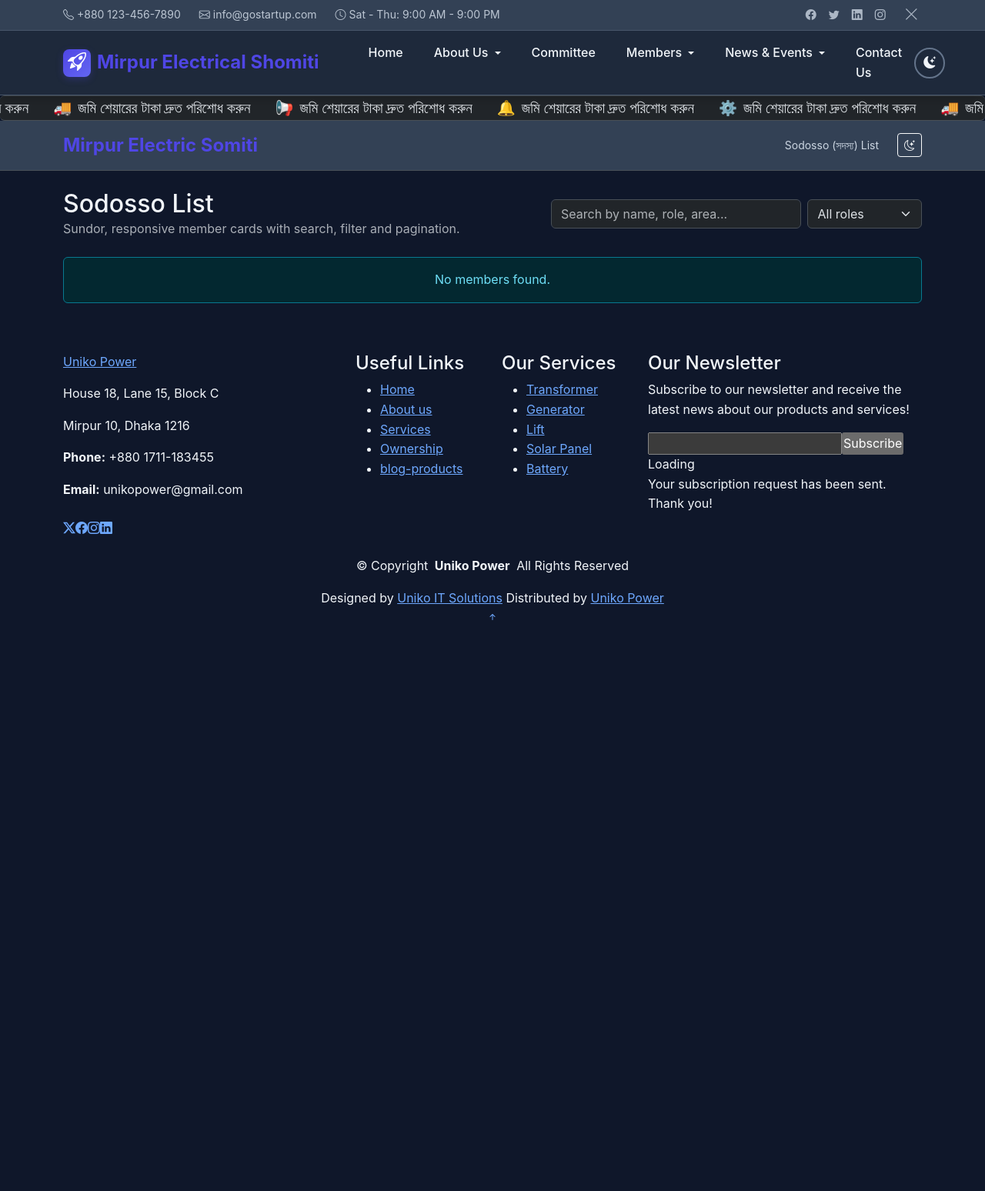
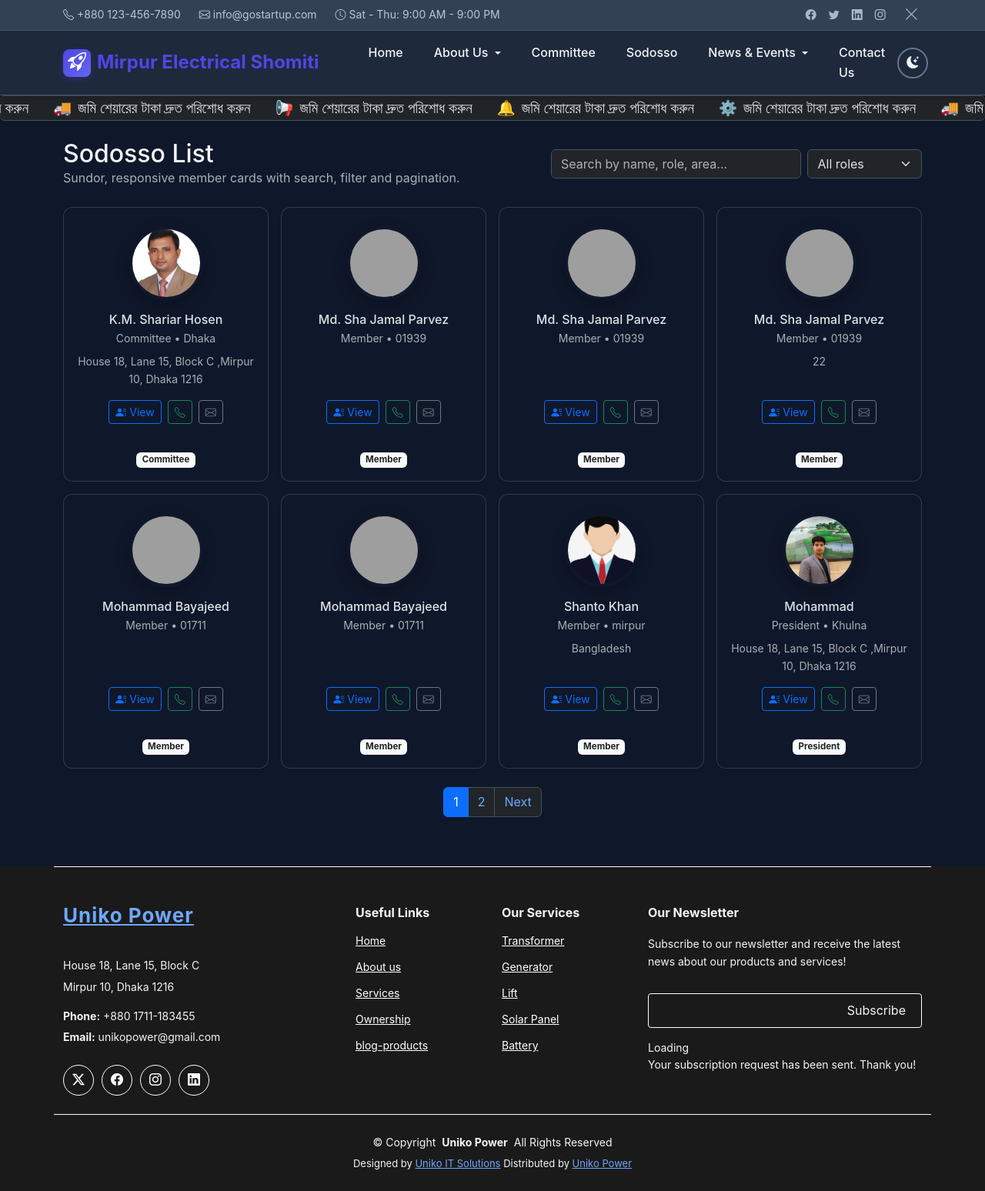
Before and after one commit to bayajeed/somiti-django, a Django app: page /sodosso/ in a window 1280 px wide. Shown: the whole page at 77% size. Before the commit the page ends 806 px from the top, so only its background shows below. Run offline with Django 5.2, Linux system fonts and the light colour scheme; data comes from the database, SQL or seed files in the repository; both versions use the stored data as it was after the commit; some libraries are stand-ins or nearby versions; grey boxes are pictures that could not be loaded.

Commit message:
data connection smoothly fine

```diff
--- a/pages/views.py
+++ b/pages/views.py
@@ -20,7 +20,35 @@
     return render(request, 'pages/about.html')
 
 def sodosso_view(request):
-    return render(request, 'pages/sodosso-list.html')
+    members = Member.objects.filter(is_active=True)
+
+    # Search functionality
+    search_query = request.GET.get('search', '')
+    if search_query:
+        members = members.filter(
+            Q(name__icontains=search_query) |
+            Q(role__icontains=search_query) |
+            Q(area__icontains=search_query) |
+            Q(bio__icontains=search_query)
+        )
+
+    # Role filter
+    role_filter = request.GET.get('role', '')
+    if role_filter:
+        members = members.filter(role=role_filter)
+
+    # Pagination
+    paginator = Paginator(members, 8)  # 8 members per page
+    page_number = request.GET.get('page', 1)
+    page_obj = paginator.get_page(page_number)
+
+    context = {
+        'members': page_obj,
+        'search_query': search_query,
+        'role_filter': role_filter,
+        'role_choices': Member.ROLE_CHOICES,
+    }
+    return render(request, 'pages/sodosso-list.html', context)
 
 def services_view(request):
     return render(request, 'pages/services.html')
@@ -94,7 +122,7 @@
         'role_filter': role_filter,
         'role_choices': Member.ROLE_CHOICES,
     }
-    return render(request, 'members/member_list.html', context)
+    return render(request, 'pages/sodosso-list.html', context)
 
 def member_detail_view(request, pk):
     """
@@ -102,7 +130,7 @@
     """
     member = get_object_or_404(Member, pk=pk, is_active=True)
     context = {'member': member}
-    return render(request, 'members/member_detail.html', context)
+    return render(request, 'pages/sodosso-list.html', context)
 
 
 # ============= API Views =============
--- a/static/assets/css/main.css
+++ b/static/assets/css/main.css
@@ -910,6 +910,203 @@
     }
 
 
+/*--------------------------------------------------------------
+# Global Footer
+--------------------------------------------------------------*/
+.footer {
+  color: var(--default-color);
+  background-color: #1a1a1a; /* Dark footer */
+  font-size: 14px;
+  position: relative;
+}
+
+.footer .footer-top {
+  padding-top: 50px;
+  border-top: 1px solid #ffffff;
+}
+
+.footer .footer-about .logo {
+  line-height: 1;
+  margin-bottom: 25px;
+}
+
+.footer .footer-about .logo img {
+  max-height: 40px;
+  margin-right: 6px;
+}
+
+.footer .footer-about .logo span {
+  font-size: 26px;
+  font-weight: 700;
+  letter-spacing: 1px;
+  font-family: var(--heading-font);
+  color: var(--accent-color);
+}
+
+.footer .footer-about p {
+  font-size: 14px;
+  font-family: var(--heading-font);
+}
+
+.footer .social-links a {
+  display: flex;
+  align-items: center;
+  justify-content: center;
+  width: 40px;
+  height: 40px;
+  border-radius: 50%;
+  border: 1px solid #ffffff;
+  font-size: 16px;
+  color: #ffffff;
+  margin-right: 10px;
+  transition: 0.3s;
+}
+
+.footer .social-links a:hover {
+  color: var(--accent-color);
+  border-color: var(--accent-color);
+}
+
+.footer h4 {
+  font-size: 16px;
+  font-weight: bold;
+  position: relative;
+  padding-bottom: 12px;
+}
+
+.footer .footer-links {
+  margin-bottom: 30px;
+}
+
+.footer .footer-links ul {
+  list-style: none;
+  padding: 0;
+  margin: 0;
+}
+
+.footer .footer-links ul i {
+  padding-right: 2px;
+  font-size: 12px;
+  line-height: 0;
+}
+
+.footer .footer-links ul li {
+  padding: 10px 0;
+  display: flex;
+  align-items: center;
+}
+
+.footer .footer-links ul li:first-child {
+  padding-top: 0;
+}
+
+.footer .footer-links ul a {
+  color: #ffffff;
+  display: inline-block;
+  line-height: 1;
+}
+
+.footer .footer-links ul a:hover {
+  color: var(--accent-color);
+}
+
+.footer .footer-contact p {
+  margin-bottom: 5px;
+}
+
+.footer .footer-newsletter .newsletter-form {
+  margin-top: 30px;
+  margin-bottom: 15px;
+  padding: 6px 8px;
+  position: relative;
+  border-radius: 4px;
+  border: 1px solid #ffffff;
+  display: flex;
+  background-color: var(--surface-color);
+  transition: 0.3s;
+}
+
+.footer .footer-newsletter .newsletter-form:focus-within {
+  border-color: var(--accent-color);
+}
+
+.footer .footer-newsletter .newsletter-form input[type=email] {
+  border: 0;
+  padding: 4px;
+  width: 100%;
+  background-color: var(--surface-color);
+  color: var(--default-color);
+}
+
+.footer .footer-newsletter .newsletter-form input[type=email]:focus-visible {
+  outline: none;
+}
+
+.footer .footer-newsletter .newsletter-form input[type=submit] {
+  border: 0;
+  font-size: 16px;
+  padding: 0 20px;
+  margin: -7px -8px -7px 0;
+  background: var(--accent-color);
+  color: var(--contrast-color);
+  transition: 0.3s;
+  border-radius: 0 4px 4px 0;
+}
+
+.footer .footer-newsletter .newsletter-form input[type=submit]:hover {
+  background: #00ADEF;
+}
+
+.footer .copyright {
+  padding: 25px 0;
+  border-top: 1px solid #ffffff;
+}
+
+.footer .copyright p {
+  margin-bottom: 0;
+}
+
+.footer .credits {
+  margin-top: 6px;
+  font-size: 13px;
+}
+
+
+
+/*--------------------------------------------------------------
+# Scroll Top Button
+--------------------------------------------------------------*/
+.scroll-top {
+  position: fixed;
+  visibility: hidden;
+  opacity: 0;
+  right: 15px;
+  bottom: 15px;
+  z-index: 99999999;
+  background-color: var(--accent-color);
+  width: 40px;
+  height: 40px;
+  border-radius: 4px;
+  transition: all 0.4s;
+}
+
+.scroll-top i {
+  font-size: 24px;
+  color: var(--contrast-color);
+  line-height: 0;
+}
+
+.scroll-top:hover {
+  background-color: #00ADEF;
+  color: var(--contrast-color);
+}
+
+.scroll-top.active {
+  visibility: visible;
+  opacity: 1;
+}
+
+
 
 /* Member List Styles */
 
--- a/templates/pages/sodosso-list.html
+++ b/templates/pages/sodosso-list.html
@@ -7,15 +7,6 @@
 
 {% block content %}
 
-  <nav class="navbar navbar-expand-lg border-bottom" style="background: var(--topbar-bg); color: var(--topbar-text)">
-    <div class="container">
-      <a class="navbar-brand fw-bold text-white" href="{% url 'pages:home' %}">Mirpur Electric Somiti</a>
-      <div class="d-flex align-items-center gap-2">
-        <div class="me-3 d-none d-md-block small" style="color: var(--topbar-text)">Sodosso (সদস্য) List</div>
-        <button id="themeToggle" class="btn btn-sm btn-outline-light"><i class="bi bi-moon-stars"></i></button>
-      </div>
-    </div>
-  </nav>
 
   <header class="py-4">
     <div class="container">
--- a/templates/partials/navbar.html
+++ b/templates/partials/navbar.html
@@ -50,28 +50,16 @@
                         </ul>
                     </li>
                     <li class="nav-item">
-                        <a class="nav-link" href="{% url 'pages:contact' %}">
+                        <a class="nav-link" href="{% url 'pages:sodosso' %}">
                             <i class="bi bi-house-door"></i>
                             Committee
                         </a>
                     </li>
                     <li class="nav-item dropdown">
-                        <a class="nav-link dropdown-toggle" href="#" role="button" data-bs-toggle="dropdown"
-                           data-bs-auto-close="outside" aria-expanded="false">
+                        <a class="nav-link" href="{% url 'pages:sodosso' %}">
                             <i class="bi bi-folder"></i>
-                            Members
+                            Sodosso
                         </a>
-                        <ul class="dropdown-menu">
-                            <li><a class="dropdown-item" href="#about">
-                                <i class="bi bi-info-circle"></i>Committee
-                            </a></li>
-                            <li><a class="dropdown-item" href="{% url 'pages:sodosso' %}">
-                                <i class="bi bi-gear"></i>Member List
-                            </a></li>
-                            <li><a class="dropdown-item" href="#portfolio">
-                                <i class="bi bi-briefcase"></i>Membership Rules
-                            </a></li>
-                        </ul>
                     </li>
                     <li class="nav-item dropdown">
                         <a class="nav-link dropdown-toggle" href="#" role="button" data-bs-toggle="dropdown"
```
Also changed, not shown: db.sqlite3, media/members/advisor.png (added), media/members/bayajeed.jpg (added), media/members/parvaz.jpg (added), media/members/shahrear_2.jpg (added), pages/migrations/0001_initial.py (added).
